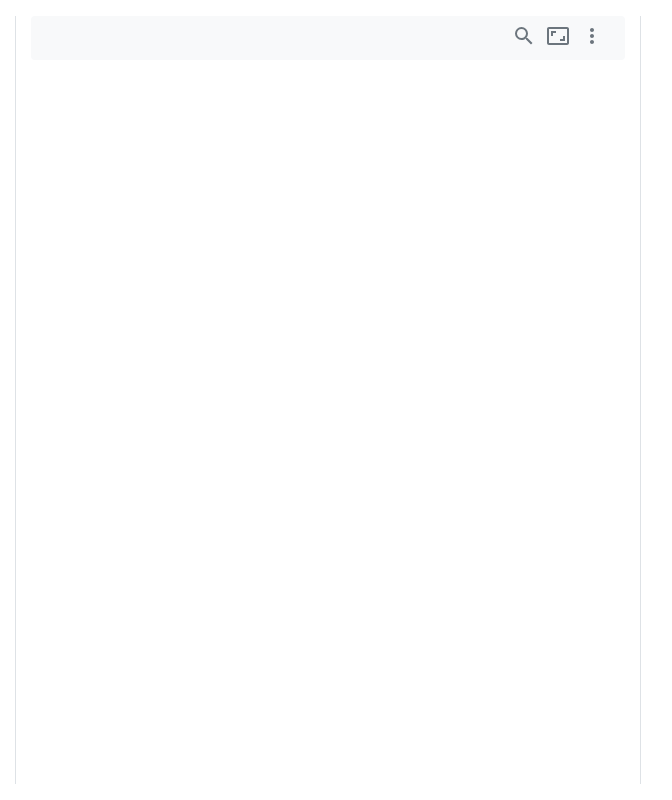
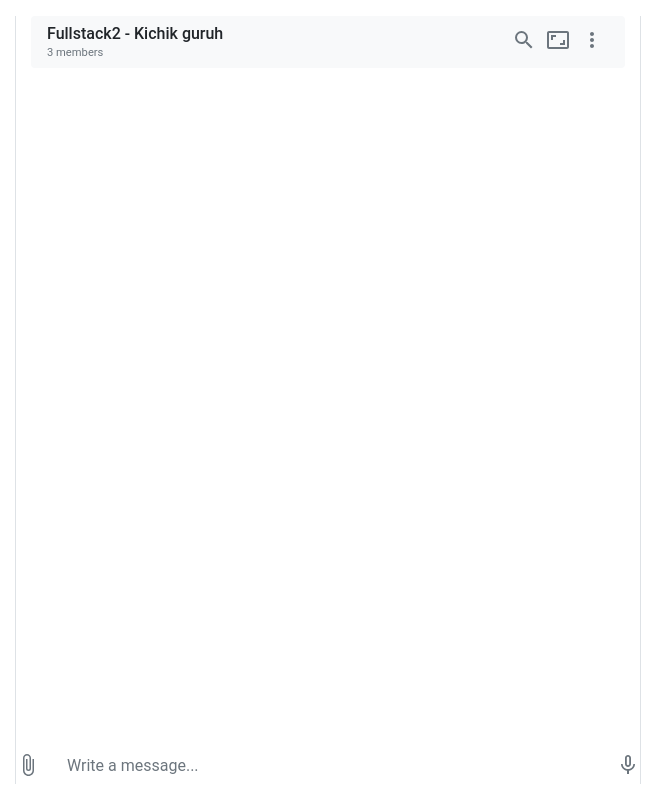
Before and after one commit to akbarjondev/telegram, a plain HTML site: page index.html in a window 1280 px wide. Shown: the full height of the page, 312-984 px from the left. Drawn offline with nearby package versions, Linux system fonts and the light colour scheme; a web font is replaced by a local one.

Commit message:
Refactor message section

```diff
--- a/index.html
+++ b/index.html
@@ -201,8 +201,12 @@
 			  </div><!-- End of navigation__bottom -->
   		</div><!-- End of navigation -->
 
-  		<div class="col-6 sitebody">
+  		<div class="col-6 sitebody d-flex flex-column">
   			<nav class="navbar navbar-light bg-light rounded">
+  				<div class="navbar__inner">
+	  				<div class="navbar__heading h6 m-0">Fullstack2 - Kichik guruh</div>
+  					<div class="navbar__members"><small class="text-secondary">3 members</small></div>
+  				</div>
 				  <ul class="navbar-nav ml-auto d-flex flex-row">
 			      <li class="nav-item">
 			        <button class="navbar__button navbar__button--search" type="button" aria-label="search from chat"></button>
@@ -215,6 +219,22 @@
 			      </li>
 			    </ul>
 				</nav>
+
+				<div class="sitebody__center flex-grow-1">
+					<!-- chat shu yerda yoziladi -->
+				</div><!-- End of sitebody__center -->
+
+				<div class="sitebody__bottom msg row align-items-center">
+					<button class="msg__file" type="button" aria-label="File"></button>
+
+					<div class="msg__form-group form-group m-0 flex-grow-1">
+				    <input class="form-control"  id="msg__emoji" aria-label="Message here" type="email" id="exampleFormControlInput1" placeholder="Write a message...">
+				  </div>
+
+				  <div class="msg__emoji"></div>
+
+					<button class="msg__file msg__file--mic" type="button" aria-label="Listen"></button>
+				</div>
   		</div><!-- End of sitebody -->
 
   		<div class="col-3 emoji border-left">
@@ -236,6 +256,10 @@
 				pickerPosition: "bottom",
 				useInternalCDN: true
 			});
+
+			$("#msg__emoji").emojioneArea({
+				// standalone: true
+			});
 		});
 	</script>
 </body>
--- a/scss/blocks/_all-blocks.scss
+++ b/scss/blocks/_all-blocks.scss
@@ -1,2 +1,3 @@
 @import "navigation";
 @import "navbar";
+@import "msg";
--- /dev/null
+++ b/scss/blocks/_msg.scss
@@ -0,0 +1,18 @@
+.msg__file {
+	display: inline-block;
+	width: 24px;
+	height: 24px;
+	background-color: transparent;
+	border: none;
+	background-image: url("../img/icon-attach.svg");
+
+	&--mic {
+		background-image: url("../img/icon-mic.svg");
+	}
+}
+
+.msg__form-group input {
+	border: none;
+	margin-left: 15px;
+	margin-right: 15px;
+}
```
Also changed, not shown: css/main.css, img/icon-attach.svg (added), img/icon-mic.svg (added), 1 other file.
